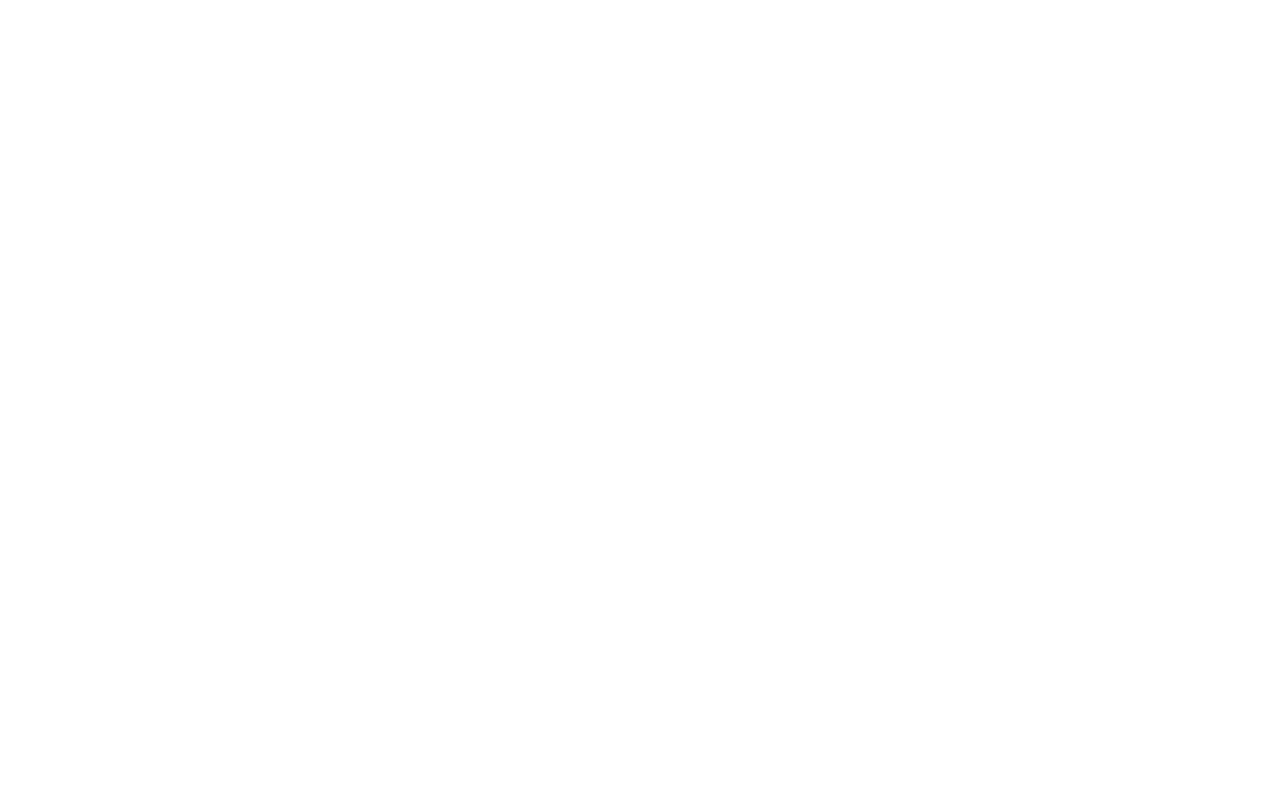
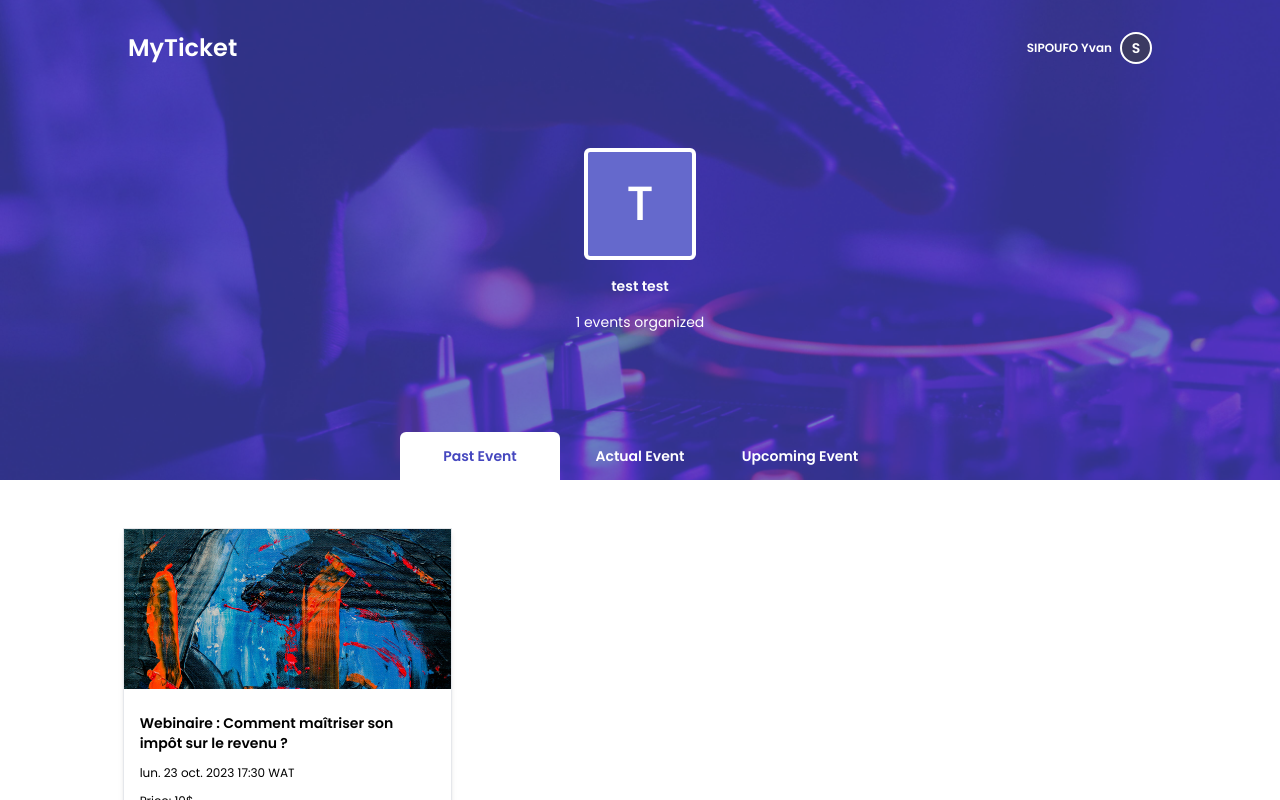
Before and after one commit to Sipoufo/myticket, a React (Create React App) app: page /organizerprofile in a window 1280 px wide. Before the commit this address had no page. Built offline with nearby package versions, Linux system fonts and the light colour scheme.

Commit message:
feat: add organizer profile

```diff
--- a/src/components/navbar.js
+++ b/src/components/navbar.js
@@ -42,7 +42,7 @@ const Navbar = () => {
                 </ul> */}
                 <div className="relative hidden md:flex justify-end">
                     <button
-                        className="flex flex-row gap-2 items-center cursor-pointer"
+                        className="z-30 flex flex-row gap-2 items-center cursor-pointer"
                         onClick={() => setConnectSeeModal(!seeConnectModal)}
                     >
                         <span className="font-semibold text-xs">
@@ -52,10 +52,13 @@ const Navbar = () => {
                             S
                         </div>
                     </button>
+                    <div className={`${
+                            !seeConnectModal && "hidden"
+                        } z-20 fixed flex top-0 left-0 bg-black bg-opacity-20 w-screen h-screen`} onClick={() => setConnectSeeModal(false)}></div>
                     <div
                         className={`${
                             !seeConnectModal && "hidden"
-                        } absolute flex flex-col w-80 h-[25rem] bg-white top-0 bottom-0 mt-14 text-black rounded-md shadow-2xl`}
+                        } z-20 absolute flex flex-col w-80 h-[25rem] bg-white top-0 bottom-0 mt-14 text-black rounded-md shadow-2xl`}
                     >
                         {/* Information */}
                         <div className="flex flex-row gap-4 px-6 py-4 items-center">
@@ -75,17 +78,26 @@ const Navbar = () => {
                             <FaPlus />
                         </button>
                         {/* tMy Ticket */}
-                        <Link to='/mytickets' className="flex flex-row px-6 py-4 justify-between hover:bg-slate-200 hover:text-primary hover:font-semibold">
+                        <Link
+                            to="/mytickets"
+                            className="flex flex-row px-6 py-4 justify-between hover:bg-slate-200 hover:text-primary hover:font-semibold"
+                        >
                             My Ticket
                         </Link>
                         {/* My Ticket */}
-                        <Link to='/myevents' className="flex flex-row px-6 py-4 justify-between hover:bg-slate-200 hover:text-primary hover:font-semibold">
+                        <Link
+                            to="/myevents"
+                            className="flex flex-row px-6 py-4 justify-between hover:bg-slate-200 hover:text-primary hover:font-semibold"
+                        >
                             My Events
                         </Link>
                         {/* My Ticket */}
-                        <button className="flex flex-row px-6 py-4 justify-between hover:bg-slate-200 hover:text-primary hover:font-semibold">
+                        <Link
+                            to="/organizerprofile"
+                            className="flex flex-row px-6 py-4 justify-between hover:bg-slate-200 hover:text-primary hover:font-semibold"
+                        >
                             Organizer Profile
-                        </button>
+                        </Link>
                         {/* My Ticket */}
                         <button className="flex flex-row px-6 py-4 justify-between hover:bg-slate-200 hover:text-primary hover:font-semibold">
                             My Account
--- /dev/null
+++ b/src/pages/organizerProfile.js
@@ -0,0 +1,107 @@
+import React, { useState } from "react";
+import Navbar from "../components/navbar";
+import Footer from "../components/footer";
+import MyTicketCard from "../widgets/myTicketCard";
+
+const OrganizerProfile = () => {
+    const [eventAction, setEventAction] = useState("pastEvent");
+    return (
+        <div className="w-full h-full flex flex-col overflow-y-auto gap-10 pb-40 md:pb-0">
+            {/* Header */}
+            <div className="relative min-h-[60%] flex text-white">
+                {/* Background image */}
+                <img
+                    src={process.env.PUBLIC_URL + "/assets/images/bg2.jpg"}
+                    className="absolute h-full w-full object-cover"
+                    alt="bg_image_home"
+                />
+                <div className="absolute h-full w-full bg-gradient-to-t bg-primary to-transparent bg-opacity-70"></div>
+                <div className="w-full h-full z-10 flex flex-col justify-center">
+                    <Navbar />
+                    <div className="flex justify-center items-center">
+                        <div className="flex flex-col gap-4 justify-between items-center text-white px-4 w-full md:w-10/12 max-w-screen-xl">
+                            <div className="bg-[#6569CC] flex w-28 h-28 border-4 border-white rounded-md justify-center items-center text-5xl font-medium">
+                                T
+                            </div>
+                            <h1 className="text-sm font-semibold">test test</h1>
+                            <h1 className="text-sm">1 events organized</h1>
+                        </div>
+                    </div>
+                    <div className="absolute bottom-0 w-full flex justify-center">
+                        <div className="flex flex-row justify-center items-center text-white px-4 w-full md:w-10/12 max-w-screen-xl">
+                            {/* Actual */}
+                            <button
+                                className={`${
+                                    eventAction === "pastEvent" &&
+                                    "bg-white text-primary rounded-t-md"
+                                } flex justify-center items-center h-12 w-40 font-semibold`}
+                                onClick={() => setEventAction("pastEvent")}
+                            >
+                                Past Event
+                            </button>
+                            {/* Actual Event */}
+                            <button
+                                className={`${
+                                    eventAction === "actualEvent" &&
+                                    "bg-white text-primary rounded-t-md"
+                                } flex justify-center items-center h-12 w-40 font-semibold`}
+                                onClick={() => setEventAction("actualEvent")}
+                            >
+                                Actual Event
+                            </button>
+                            {/* Upcoming Events */}
+                            <button
+                                className={`${
+                                    eventAction === "upcomingEvent" &&
+                                    "bg-white text-primary rounded-t-md"
+                                } flex justify-center items-center h-12 w-40 font-semibold`}
+                                onClick={() => setEventAction("upcomingEvent")}
+                            >
+                                Upcoming Event
+                            </button>
+                        </div>
+                    </div>
+                </div>
+            </div>
+
+            {/* No Event */}
+            {/* <div className="flex justify-center">
+                <div className="h-96 flex flex-col gap-6 px-4 w-full md:w-10/12 max-w-screen-xl items-center justify-center">
+                    <IoTicketOutline className="text-[10rem] text-gray-400" />
+                    <p
+                        className={`${
+                            eventAction !== "actual" && "hidden"
+                        } font-medium text-gray-600`}
+                    >
+                        Oops, no events here!
+                    </p>
+                    <p className={`${
+                            eventAction !== "past" && "hidden"
+                        } font-medium text-gray-600`}>
+                        You have no tickets purchased.
+                    </p>
+                </div>
+            </div> */}
+
+            {/* Events */}
+            <div className="flex justify-center">
+                <div className="relative grid grid-cols-1 md:grid-cols-2 lg:grid-cols-3 gap-6 px-4 w-full md:w-10/12 max-w-screen-xl">
+                    <MyTicketCard
+                        image={"/assets/images/bg3.jpg"}
+                        title={
+                            "Webinaire : Comment maîtriser son impôt sur le revenu ?"
+                        }
+                        time={"lun. 23 oct. 2023 17:30 WAT"}
+                        ticketsSold={0}
+                        totalSales={0}
+                    />
+                </div>
+            </div>
+
+            {/* Footer */}
+            <Footer />
+        </div>
+    );
+};
+
+export default OrganizerProfile;
--- a/src/routers/index.js
+++ b/src/routers/index.js
@@ -6,6 +6,7 @@ import EventPage from "../pages/eventPage";
 import EventPresentation from "../pages/eventPresentation";
 import MyEvent from "../pages/myEvent";
 import MyTicket from "../pages/myTicket";
+import OrganizerProfile from "../pages/organizerProfile";
 
 const RouterManagement = () => {
     return(
@@ -16,6 +17,7 @@ const RouterManagement = () => {
                 <Route path="/events/:eventId" element={<EventPresentation />} />
                 <Route path="/myevents" element={<MyEvent />} />
                 <Route path="/mytickets" element={<MyTicket />} />
+                <Route path="/organizerprofile" element={<OrganizerProfile />} />
             </Route>
         </Routes>
     )
```
